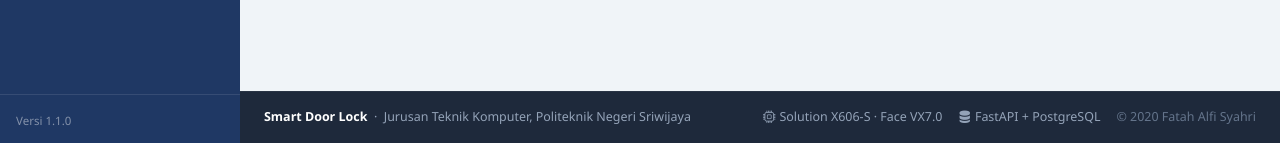
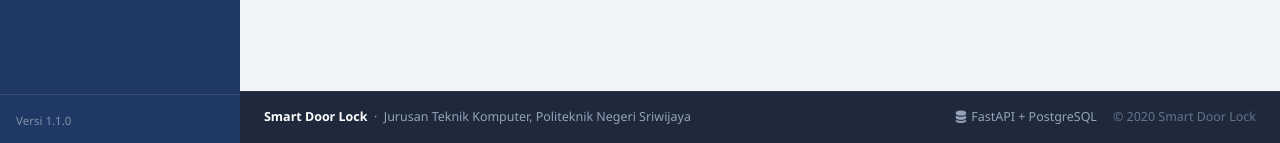
Before and after one commit to Anitery/facefinger_polsri, a FastAPI app: template app/templates/pages/index.html in a window 1280 px wide. Shown: the part 657-800 px from the top of the page. Run offline with FastAPI, Linux system fonts and the light colour scheme; the template is opened without the code that fills it: most values are stand-ins (such as "Sample title", 1, 10 or a date in 2020); data that the repository does not hold is empty; some libraries are stand-ins or nearby versions.

Commit message:
fix: typo di footer

```diff
--- a/app/templates/base.html
+++ b/app/templates/base.html
@@ -459,9 +459,8 @@
         <span>Jurusan Teknik Komputer, Politeknik Negeri Sriwijaya</span>
       </div>
       <div class="d-flex align-items-center gap-3 flex-wrap">
-        <span><i class="bi bi-cpu me-1"></i> Solution X606-S · Face VX7.0</span>
         <span><i class="bi bi-server me-1"></i> FastAPI + PostgreSQL</span>
-        <span style="color:#64748b;">&copy; {{ now.year if now else '2026' }} Fatah Alfi Syahri</span>
+        <span style="color:#64748b;">&copy; {{ now.year if now else '2026' }} Smart Door Lock</span>
       </div>
     </footer>
 
```
